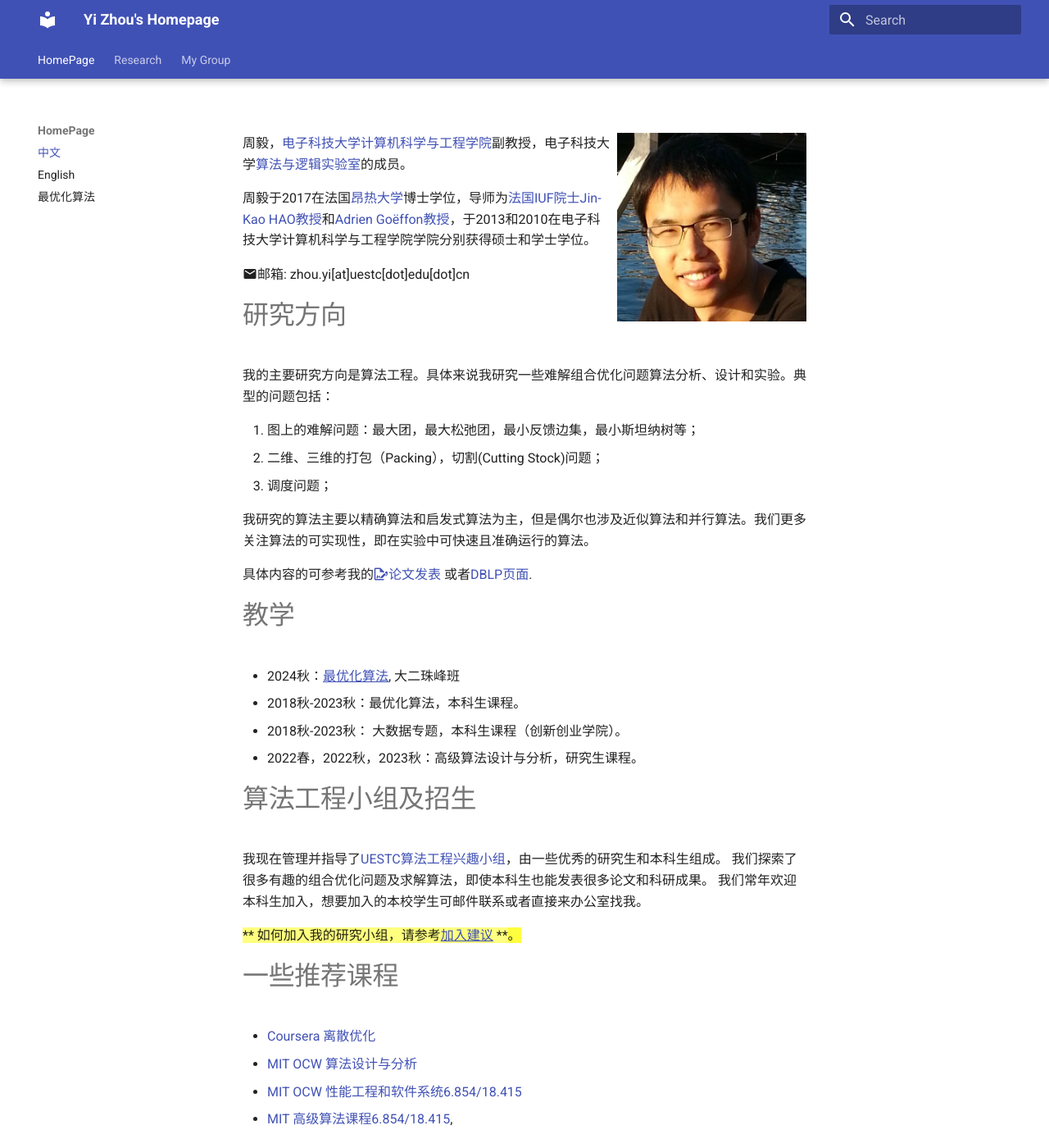
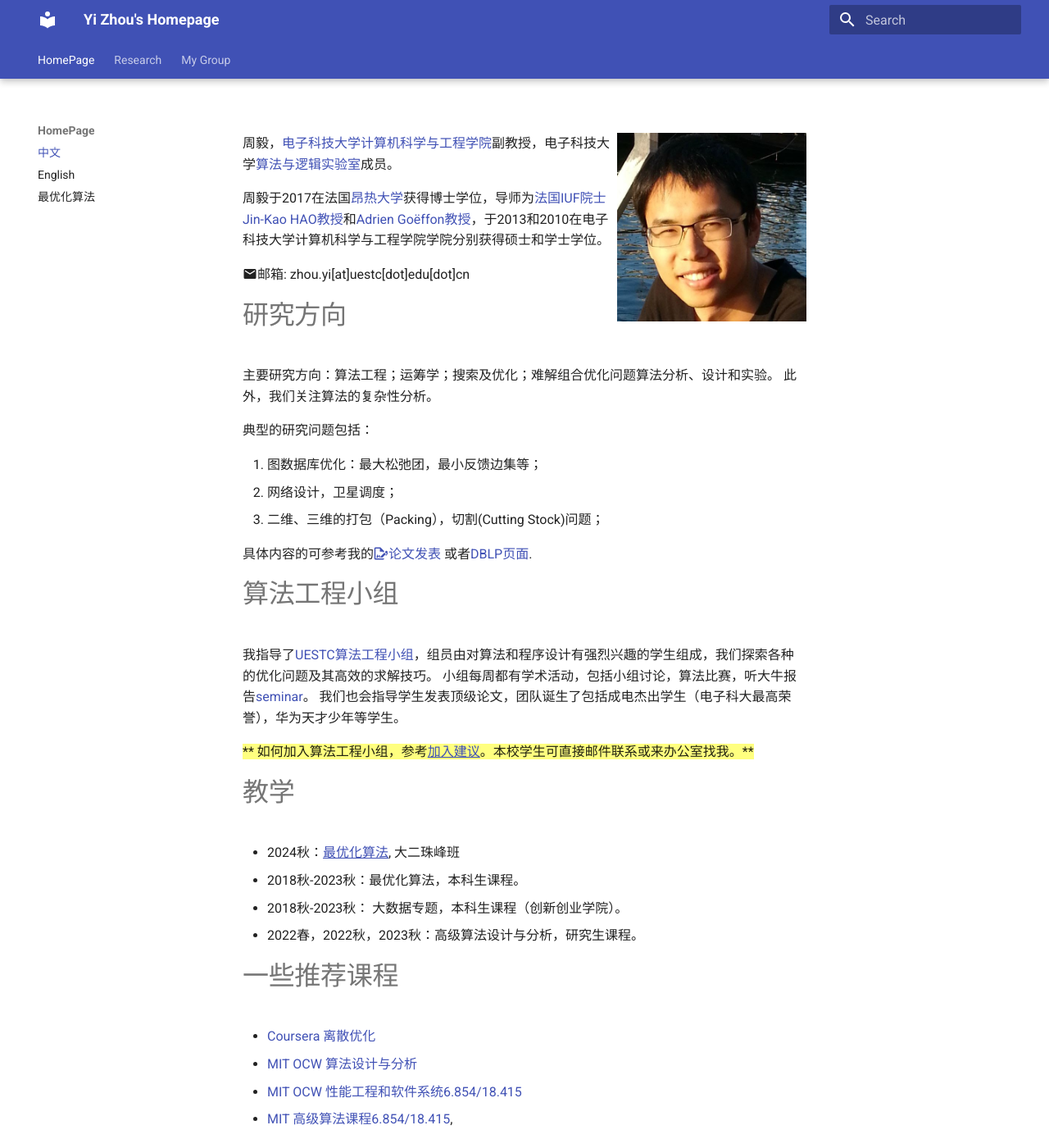
Before and after one commit to joey001/joey001.github.io, an MkDocs documentation site: the page built from docs/index.md, in a window 1280 px wide and 1400 px high. Shown: the whole window at 82% size. Built offline with MkDocs 1.6.1 and Material for MkDocs 9.7.7, drawn with Linux system fonts in a browser that asks for light colours.

Commit message:
update publication and AEG info

```diff
--- a/docs/index.md
+++ b/docs/index.md
@@ -1,23 +1,35 @@
 <img src="./myphoto.jpg" style="zoom:45%;" align="right"/>
 
-周毅，[电子科技大学计算机科学与工程学院](https://www.scse.uestc.edu.cn/index.htm)副教授，电子科技大学[算法与逻辑实验室](https://tcsuestc.com/)的成员。
+周毅，[电子科技大学计算机科学与工程学院](https://www.scse.uestc.edu.cn/index.htm)副教授，电子科技大学[算法与逻辑实验室](https://tcsuestc.com/)成员。
 
-周毅于2017在法国[昂热大学](https://www.univ-angers.fr/fr/index.html)博士学位，导师为[法国IUF院士Jin-Kao HAO教授](https://leria-info.univ-angers.fr/~jinkao.hao/)和[Adrien Goëffon教授](https://leria-info.univ-angers.fr/~adrien.goeffon/)，于2013和2010在电子科技大学计算机科学与工程学院学院分别获得硕士和学士学位。
+周毅于2017在法国[昂热大学](https://www.univ-angers.fr/fr/index.html)获得博士学位，导师为[法国IUF院士Jin-Kao HAO教授](https://leria-info.univ-angers.fr/~jinkao.hao/)和[Adrien Goëffon教授](https://leria-info.univ-angers.fr/~adrien.goeffon/)，于2013和2010在电子科技大学计算机科学与工程学院学院分别获得硕士和学士学位。
 
 :material-email:邮箱:  zhou.yi[at]uestc[dot]edu[dot]cn
 
 
 # 研究方向
-我的主要研究方向是算法工程。具体来说我研究一些难解组合优化问题算法分析、设计和实验。典型的问题包括：
+主要研究方向：算法工程；运筹学；搜索及优化；难解组合优化问题算法分析、设计和实验。
+此外，我们关注算法的复杂性分析。
 
-1. 图上的难解问题：最大团，最大松弛团，最小反馈边集，最小斯坦纳树等；
-2. 二维、三维的打包（Packing），切割(Cutting Stock)问题；
-3. 调度问题；
+典型的研究问题包括：
 
-我研究的算法主要以精确算法和启发式算法为主，但是偶尔也涉及近似算法和并行算法。我们更多关注算法的可实现性，即在实验中可快速且准确运行的算法。
+1. 图数据库优化：最大松弛团，最小反馈边集等；
+2. 网络设计，卫星调度；
+3. 二维、三维的打包（Packing），切割(Cutting Stock)问题；
+
+
 
 具体内容的可参考我的[:material-file-sign:论文发表](research/publication.md) 或者[DBLP页面](https://dblp.org/pid/01/1901-16.html).
 
+
+
+# 算法工程小组
+我指导了[UESTC算法工程小组](aegroup/aegroup.md)，组员由对算法和程序设计有强烈兴趣的学生组成，我们探索各种的优化问题及其高效的求解技巧。
+小组每周都有学术活动，包括小组讨论，算法比赛，听大牛报告[seminar](https://tcsuestc.com/seminars/)。
+我们也会指导学生发表顶级论文，团队诞生了包括成电杰出学生（电子科大最高荣誉），华为天才少年等学生。
+
+
+<mark>** 如何加入算法工程小组，参考[<u>加入建议</u>](aegroup/aegroup.md#suggestions-for-future-students)。本校学生可直接邮件联系或来办公室找我。**<mark>
 
 # 教学
 + 2024秋：[<u>最优化算法</u>](course/optimization.md), 大二珠峰班
@@ -25,13 +37,6 @@
 + 2018秋-2023秋： 大数据专题，本科生课程（创新创业学院）。
 + 2022春，2022秋，2023秋：高级算法设计与分析，研究生课程。
 
-# 算法工程小组及招生
-我现在管理并指导了[UESTC算法工程兴趣小组](aegroup/aegroup.md)，由一些优秀的研究生和本科生组成。
-我们探索了很多有趣的组合优化问题及求解算法，即使本科生也能发表很多论文和科研成果。
-我们常年欢迎本科生加入，想要加入的本校学生可邮件联系或者直接来办公室找我。
-
-<mark>** 如何加入我的研究小组，请参考[<u>加入建议</u>](aegroup/aegroup.md#suggestions-for-future-students) **<mark>。
-
 # 一些推荐课程
 
 + [Coursera 离散优化](https://www.coursera.org/learn/discrete-optimization)
```
Also changed, not shown: docs/aegroup/aegroup.md (+13 -10 lines), docs/course/optimization.md (+21 -10 lines), docs/research/publication.md (+14 -5 lines).
